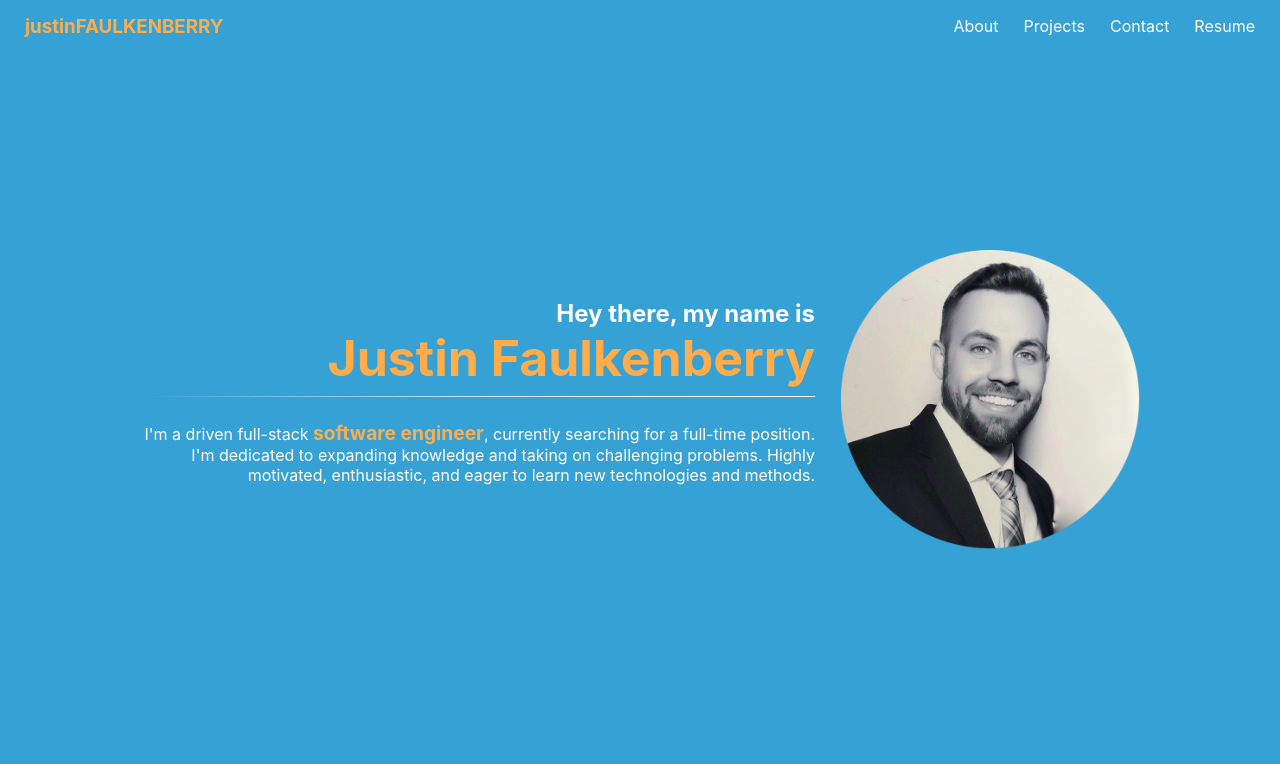
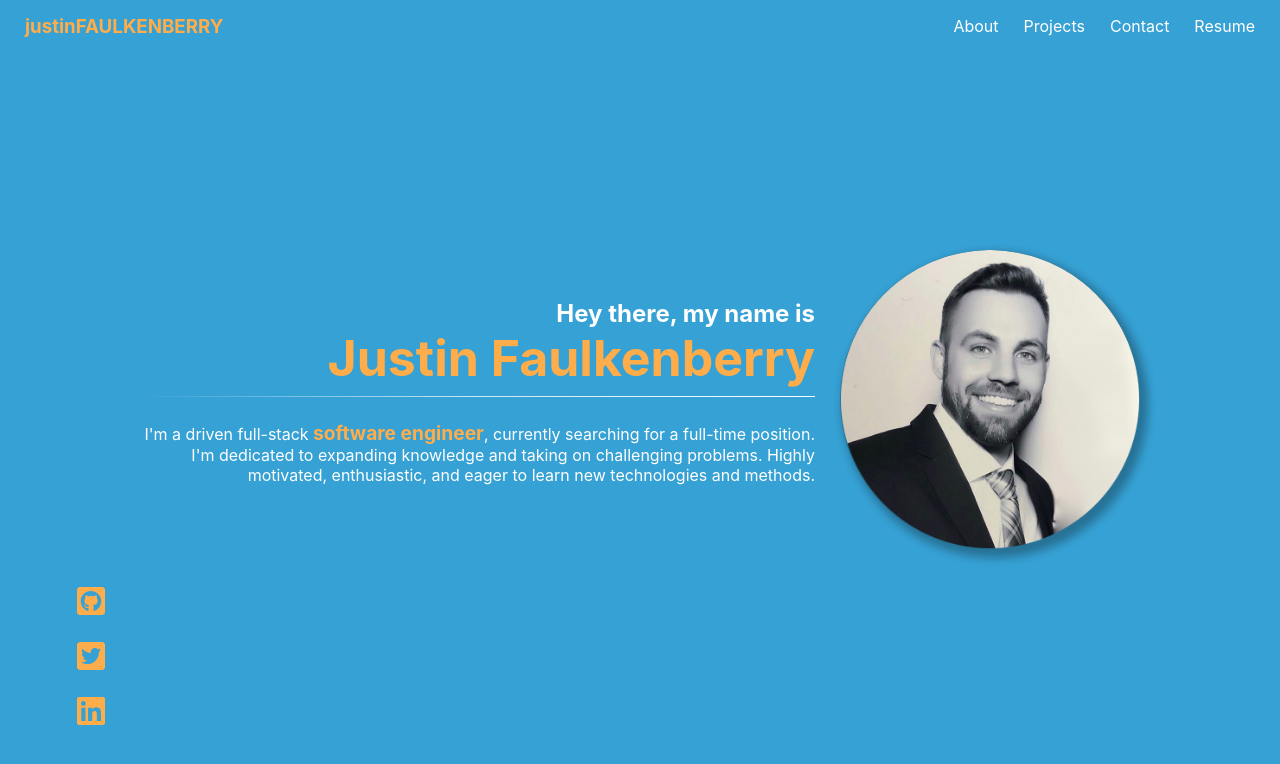
Before and after one commit to millennium-faulken/portfolio, a React app: page / in a window 1280 px wide. Shown: the top 764 px of the page. Built offline with nearby package versions, Linux system fonts and the light colour scheme.

Commit message:
adding things

```diff
--- a/package.json
+++ b/package.json
@@ -8,6 +8,7 @@
     "@testing-library/user-event": "^13.5.0",
     "react": "^18.1.0",
     "react-dom": "^18.1.0",
+    "react-icons": "^4.3.1",
     "react-router-dom": "^6.3.0",
     "react-scripts": "^5.0.1",
     "web-vitals": "^2.1.4"
--- a/src/components/landing.css
+++ b/src/components/landing.css
@@ -9,10 +9,6 @@ body {
   width: 100%;
   min-height: 100%;
   overflow-x: hidden;
-}
-
-.navbar {
-  background-color: #36a1d4;
 }
 
 nav {
@@ -32,6 +28,23 @@ a {
   margin: 0 0 0 25px;
   text-decoration: none;
   color: white;
+}
+
+.social-links {
+  position: fixed;
+  bottom: 0px;
+  left: 50px;
+  right: auto;
+  z-index: 11;
+  font-size: xx-large;
+  display: flex;
+  flex-direction: column;
+  margin-bottom: 50px;
+}
+
+.social-links a {
+  margin-bottom: 15px;
+  color: #ffac4a;
 }
 
 main {
@@ -63,6 +76,9 @@ section {
 img {
   width: 300px;
   margin-left: 25px;
+  border-radius: 100%;
+  box-shadow: 5px 5px 8px 3px rgba(5, 5, 5, 0.3);
+  background-color: rgba(5, 5, 5, 0.3);
 }
 
 .landing-info h1,
--- a/src/components/landing.js
+++ b/src/components/landing.js
@@ -1,13 +1,37 @@
 import "./landing.css";
 import Nav from "./nav";
 import pic from "../static/ResumePicCircle.png";
+import { FaLinkedin, FaTwitterSquare, FaGithubSquare } from "react-icons/fa";
 
 function Landing() {
   return (
     <div className="App">
-      <header className="navbar">
+      <header>
         <Nav />
       </header>
+      <div className="social-links">
+        <a
+          href="https://github.com/millennium-faulken"
+          target="_blank"
+          rel="noreferrer"
+        >
+          <FaGithubSquare />
+        </a>
+        <a
+          href="https://twitter.com/millennium_flkn"
+          target="_blank"
+          rel="noreferrer"
+        >
+          <FaTwitterSquare />
+        </a>
+        <a
+          href="https://www.linkedin.com/in/justin-faulkenberry/"
+          target="_blank"
+          rel="noreferrer"
+        >
+          <FaLinkedin />
+        </a>
+      </div>
       <main>
         <section className="landing-section">
           <div className="landing-info">
@@ -15,17 +39,16 @@ function Landing() {
             <h2 className="name">Justin Faulkenberry</h2>
             <hr></hr>
             <p align="right">
-              I'm a driven full-stack <span className="job-title">software engineer</span>, currently searching for
-              a full-time position. I'm dedicated to expanding knowledge and taking
-              on challenging problems. Highly motivated, enthusiastic, and eager
-              to learn new technologies and methods.
+              I'm a driven full-stack{" "}
+              <span className="job-title">software engineer</span>, currently
+              searching for a full-time position. I'm dedicated to expanding
+              knowledge and taking on challenging problems. Highly motivated,
+              enthusiastic, and eager to learn new technologies and methods.
             </p>
           </div>
           <img src={pic} alt="This is me!" />
         </section>
-        <section>
-
-        </section>
+        <section></section>
       </main>
     </div>
   );
--- a/src/components/nav.js
+++ b/src/components/nav.js
@@ -29,7 +29,7 @@ function Nav() {
   }, [prevScrollPos, visible, handleScroll]);
 
   return (
-    <nav style={{ ...navbarStyles, top: visible ? "0" : "-60px" }}>
+    <nav style={{ ...navbarStyles, top: visible ? "0" : "-70px" }}>
       <div className="logo">
         <h3>justinFAULKENBERRY</h3>
       </div>
@@ -38,7 +38,7 @@ function Nav() {
           <Link to="/">About</Link>
           <Link to="/projects">Projects</Link>
           <Link to="/contact">Contact</Link>
-          <Link to={resume} target="_blank" rel="norefferrer">
+          <Link to={resume} target="_blank" rel="noreferrer">
             Resume
           </Link>
         </ul>
```
Also changed, not shown: 1 other file.
